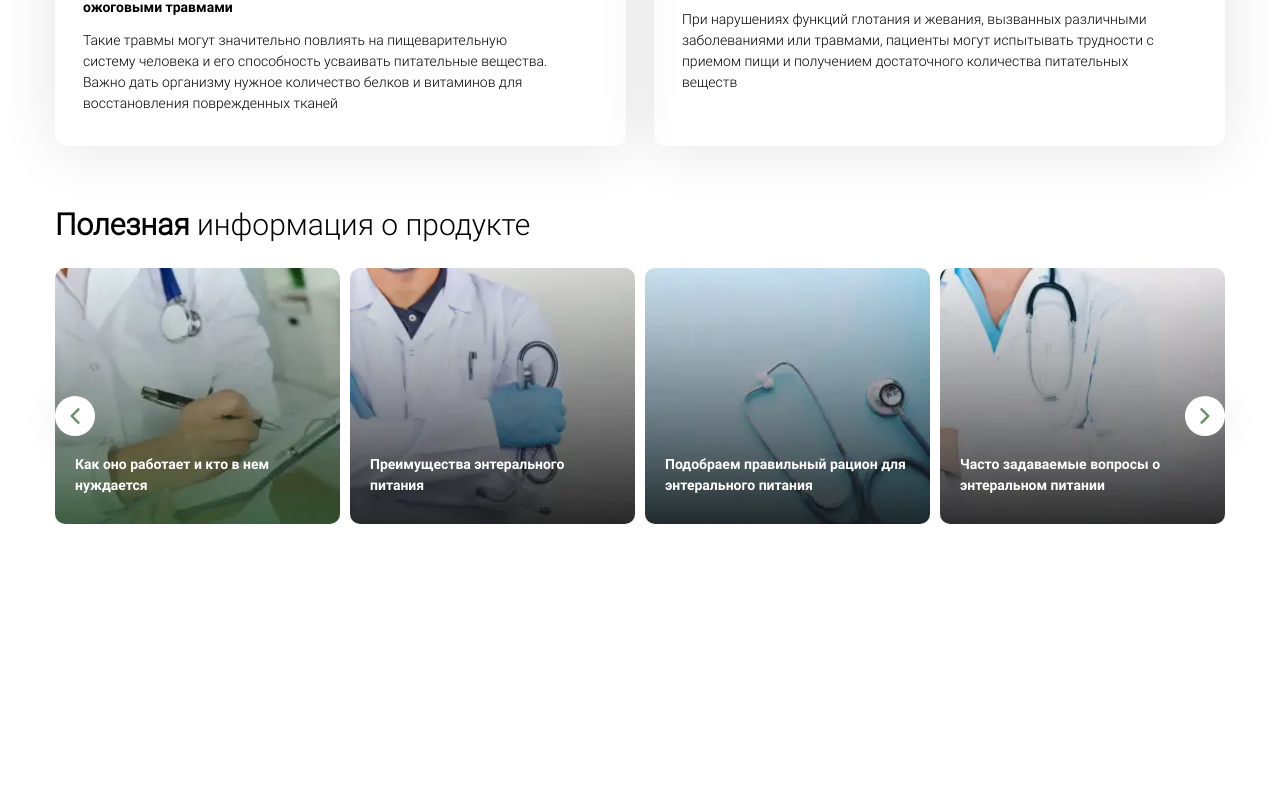
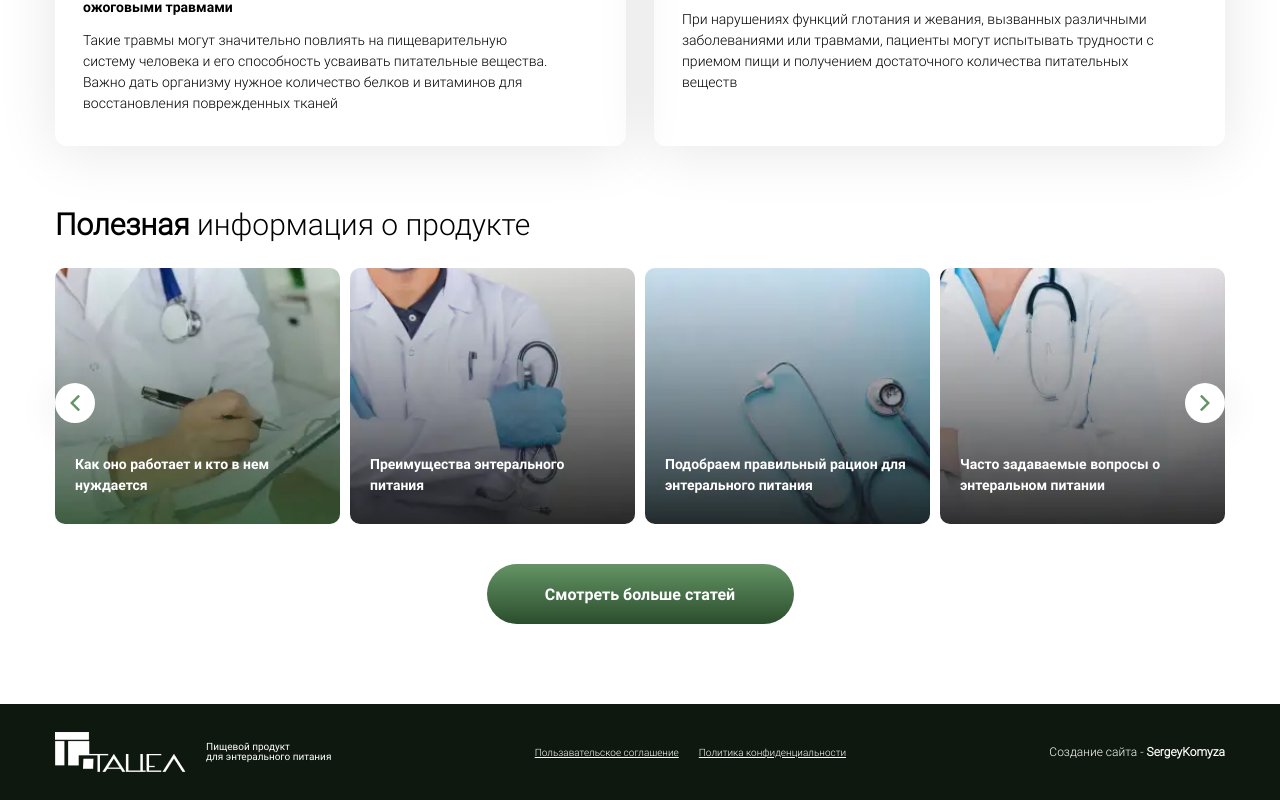
Before and after one commit to sergeykomyza/Tacel-next.js-ts-tailwind, a Next.js app: page / in a window 1280 px wide. Shown: the part 2678-3478 px from the top of the page. Before the commit the page ends 3282 px from the top, so only its background shows below. Built offline with nearby package versions, Linux system fonts and the light colour scheme.

Commit message:
закончил верстку главной страницы

```diff
--- a/src/app/layout.tsx
+++ b/src/app/layout.tsx
@@ -2,6 +2,7 @@ import type { Metadata } from "next";
 import localFont from "next/font/local";
 import "./globals.scss";
 import Header from "../components/Header";
+import Footer from "../components/Footer";
 
 const robotoRegular = localFont({
   src: "./fonts/Roboto-Regular.ttf",
@@ -42,6 +43,7 @@ export default function RootLayout({
         <div>
           <Header />
           {children}
+          <Footer />
         </div>
       </body>
     </html>
--- /dev/null
+++ b/src/components/Footer.tsx
@@ -0,0 +1,36 @@
+import Image from "next/image";
+
+const Footer = () => {
+  return(
+    <footer className="py-7 bg-darkGreen">
+      <div className="container">
+
+        <div className="flex items-center justify-between flex-col md:flex-row gap-5">
+
+          <a className="flex items-center gap-5" href="#">
+            <Image
+              className="dark:invert"
+              src="/footer-logo.png"
+              alt="logo"
+              width={131}
+              height={40}
+              priority
+            />
+            <span className="hidden lg:block font-regular text-[10px]/[10px] text-white">Пищевой продукт <br/> для энтерального питания</span>
+          </a>
+
+          <div className="flex items-center gap-5 flex-col sm:flex-row">
+            <a className="text-[10px] text-white underline" href="#">Пользавательское соглашение</a>
+            <a className="text-[10px] text-white underline" href="#">Политика конфиденциальности</a>
+          </div>
+
+          <a className="text-[12px] text-white" href="#">Создание сайта - <b>SergeyKomyza</b> </a>
+
+        </div>
+
+      </div>
+    </footer>
+  )
+}
+
+export default Footer;
--- a/src/components/Header.tsx
+++ b/src/components/Header.tsx
@@ -3,7 +3,7 @@
 import Image from "next/image";
 import {useState} from "react"
 
-export default function Header(){
+const Header = () => {
 
   const [isOpen, setIsOpen] = useState<Boolean>(false)
   const handleClick = ()=>{
@@ -22,7 +22,7 @@ export default function Header(){
     <header className="absolute top-0 left-0 w-[100%] py-[25px] bg-white">
         <div className="container mx-auto">
           <nav className="flex items-center justify-between">
-            <a className="flex items-center gap-[20px]" href="home.html">
+            <a className="flex items-center gap-5" href="home.html">
               <Image
                 className="dark:invert"
                 src="/logo.png"
@@ -94,3 +94,5 @@ export default function Header(){
       </header>
   )
 }
+
+export default Header
--- a/src/sections/Advantages.tsx
+++ b/src/sections/Advantages.tsx
@@ -6,7 +6,7 @@ interface IAdvantages{
   name: string,
 }
 
-export default function Advantages(){
+const Advantages = () => {
 
   const advantages: IAdvantages[] = [
     {id: 1, name: '<b>Низкая вязкость</b> <br> и хорошая текучесть'},
@@ -52,3 +52,5 @@ export default function Advantages(){
     </div>
   )
 }
+
+export default Advantages
--- a/src/sections/Auditories.tsx
+++ b/src/sections/Auditories.tsx
@@ -5,8 +5,7 @@ interface IAuditories{
   title: string,
   text: string
 }
-
-export default function Auditories(){
+const Auditories = () => {
 
   const auditories: IAuditories[] = [
     {id: 1, title: 'Для энтерального питания людей в послеоперационный период', text: 'Энтеральное питание является важным компонентом восстановительного периода после операции. В такой период организм нуждается в правильном балансе питательных веществ, чтобы справиться с трудностями восстановления'},
@@ -47,3 +46,5 @@ export default function Auditories(){
     </section>
   )
 }
+
+export default Auditories
--- a/src/sections/HomeAdvantages.tsx
+++ b/src/sections/HomeAdvantages.tsx
@@ -1,6 +1,6 @@
 import Image from "next/image"
 
-export default function HomeAdvantages(){
+const HomeAdvantages = () =>{
   const advantages = [
     '<b class="block font-bold">Низкий риск</b> контаминации',
     '<b class="block font-bold">Не содержит</b> лактозу',
@@ -34,3 +34,5 @@ export default function HomeAdvantages(){
     </ul>
   )
 }
+
+export default HomeAdvantages
--- a/src/sections/Info.tsx
+++ b/src/sections/Info.tsx
@@ -20,7 +20,7 @@ interface ISlide{
   img: string
 }
 
-export default function Info(){
+const Info = () => {
 
   const prevRef = useRef<HTMLButtonElement | null>(null);
   const nextRef = useRef<HTMLButtonElement | null>(null);
@@ -41,7 +41,7 @@ export default function Info(){
         />
         <div className='relative'>
           <button
-            className='absolute z-10 top-[50%] left-0 2xl:-left-14 flex items-center justify-center w-10 h-10 rounded-[50%] bg-white btn-box-shadow'
+            className='absolute z-10 top-[45%] left-0 2xl:-left-14 flex items-center justify-center w-10 h-10 rounded-[50%] bg-white btn-box-shadow'
             ref={prevRef}
           >
             <Image
@@ -54,7 +54,7 @@ export default function Info(){
             />
           </button>
           <button
-            className='absolute z-10 top-[50%] right-0 2xl:-right-14 flex items-center justify-center w-10 h-10 rounded-[50%] bg-white btn-box-shadow'
+            className='absolute z-10 top-[45%] right-0 2xl:-right-14 flex items-center justify-center w-10 h-10 rounded-[50%] bg-white btn-box-shadow'
             ref={nextRef}
           >
             <Image
@@ -121,7 +121,12 @@ export default function Info(){
 
           </Swiper>
         </div>
+        <div className='flex justify-center mt-10'>
+          <button className="flex items-center justify-center w-full sm:w-[307px] h-[60px] text-[16px]/[19px] font-bold text-white rounded-30 bg-button-green">Смотреть больше статей</button>
+        </div>
       </div>
     </section>
   )
 }
+
+export default Info;
--- a/src/sections/Present.tsx
+++ b/src/sections/Present.tsx
@@ -1,7 +1,7 @@
 import Image from "next/image"
 import HomeAdvantages from "./HomeAdvantages"
 
-export default function Present(){
+const Present = () => {
   return(
       <section className=" lg:pb-60 pb-20 pt-28 lg:pt-72 bg-present-gradient">
         <div className="container">
@@ -33,3 +33,5 @@ export default function Present(){
 
   )
 }
+
+export default Present
--- a/src/sections/Products.tsx
+++ b/src/sections/Products.tsx
@@ -13,7 +13,7 @@ interface ISlide{
   descr: string
 }
 
-export default function Products() {
+const Products = () => {
 
   const slides: ISlide[] = [
     {id: '1', title: '«Энмит» энтеральное питание', descr: 'со вкусом говядины (200 мл)'},
@@ -86,3 +86,5 @@ export default function Products() {
 
   );
 }
+
+export default Products
--- a/tailwind.config.ts
+++ b/tailwind.config.ts
@@ -33,6 +33,7 @@ export default {
       },
       backgroundColor: {
         'grey': 'rgba(100, 147, 101, 0.1)',
+        'darkGreen': 'var(--darkGreen)'
       },
       gap: {
         '30': '30px',
```
